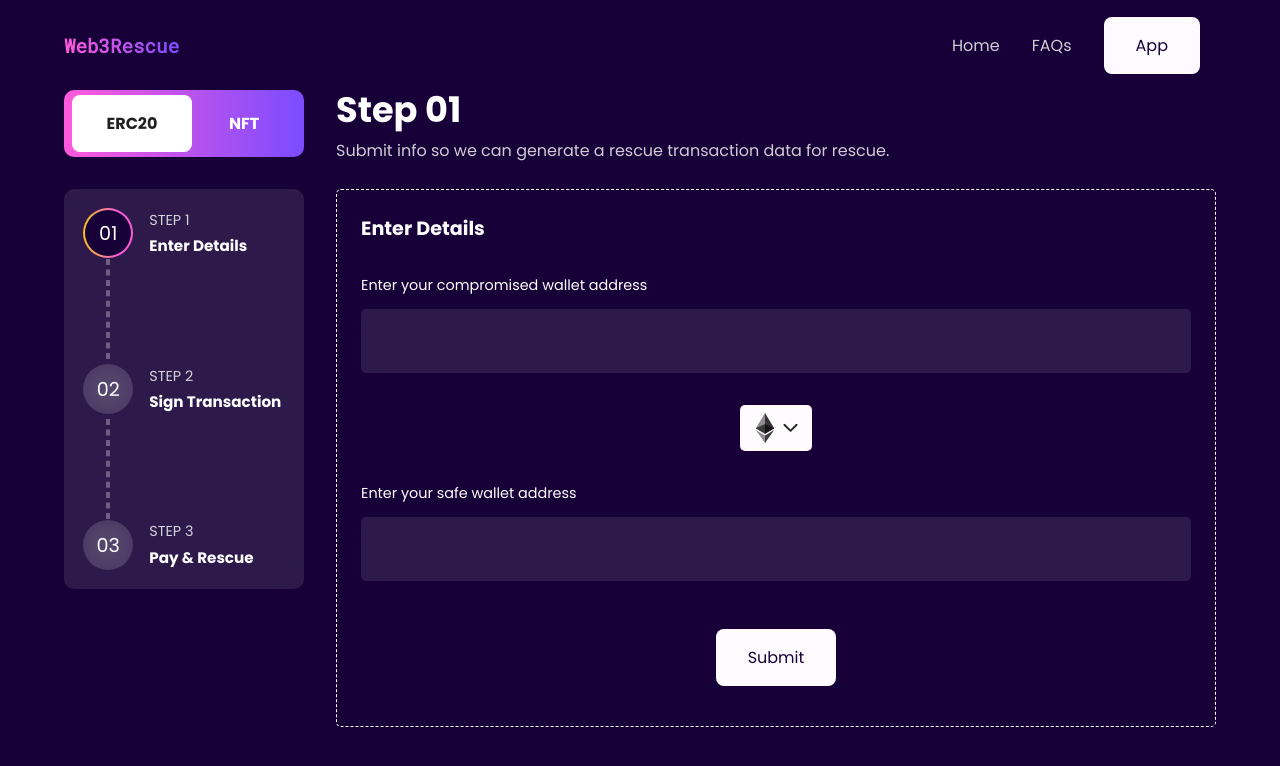
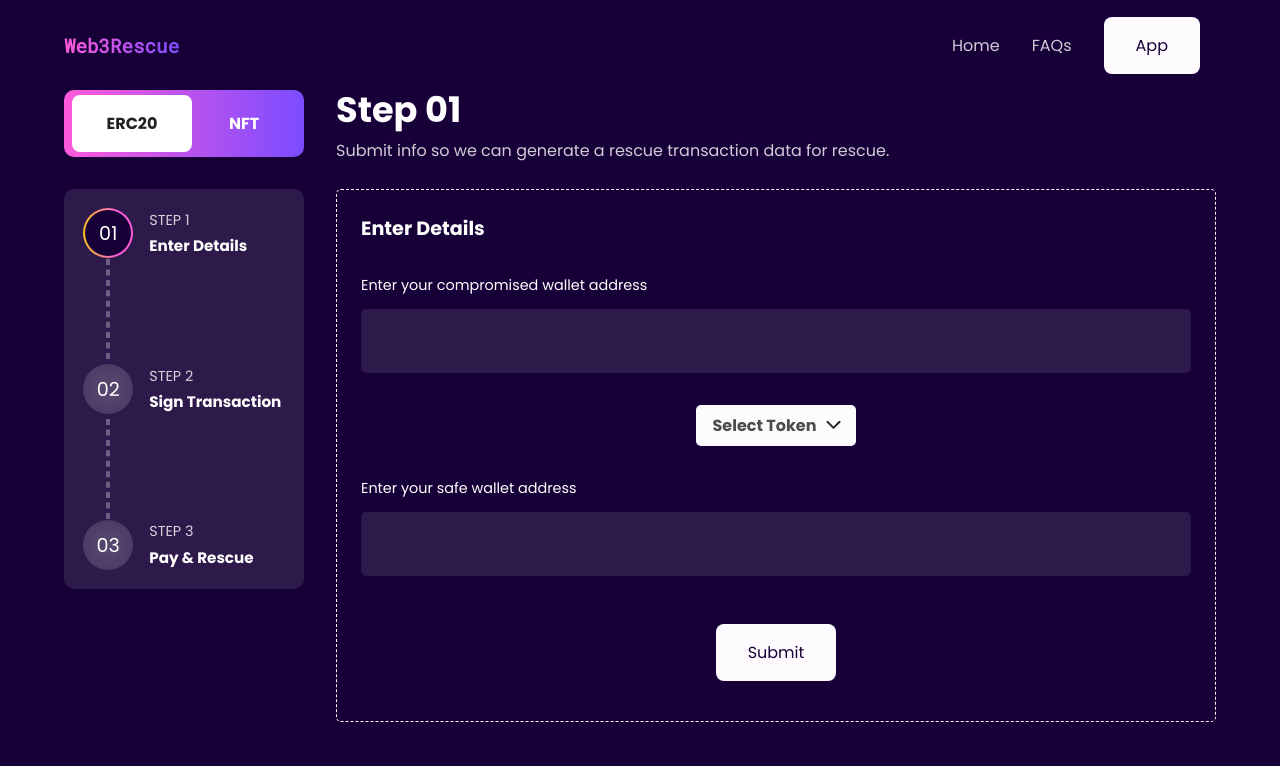
Before and after one commit to web3rescue/Frontend-web3rescue.com, a React (Create React App) app: page /app/steps/1 in a window 1280 px wide. Shown: the top 766 px of the page. Built offline with nearby package versions, Linux system fonts and the light colour scheme.

Commit message:
Added Token Selector

```diff
--- a/src/pages/MainApp/MainApp.jsx
+++ b/src/pages/MainApp/MainApp.jsx
@@ -228,7 +228,7 @@ const Step1 = ({ setLoading, showAlert }) => {
           }}
         >
           {tokenType === "ERC20" ? (
-            <img src={selected} alt="selected" />
+            <h5>Select Token</h5>
           ) : selected !== ethIcon ? (
             <img src={selected} alt="selected" />
           ) : (
```
